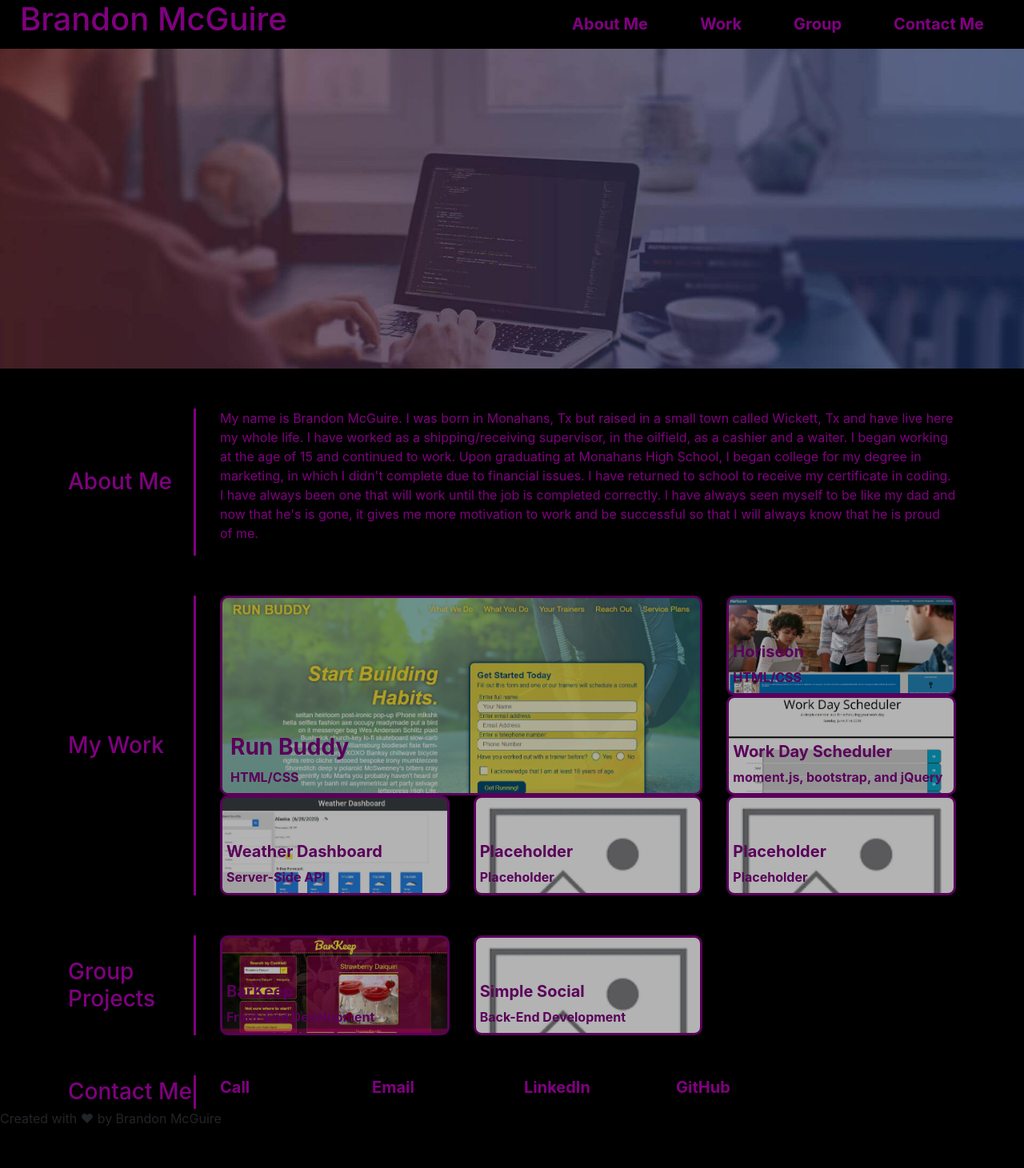
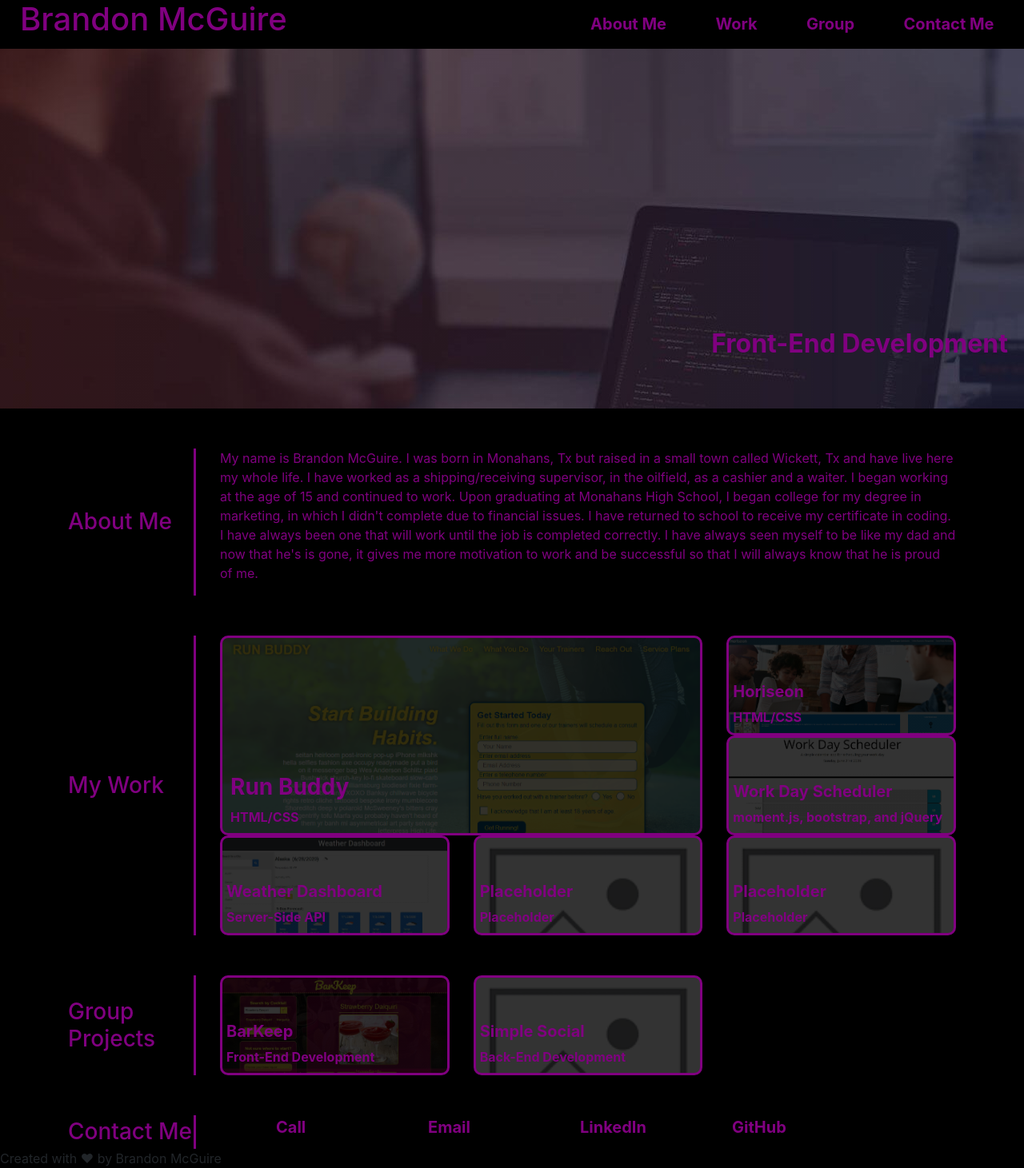
Before and after one commit to brandonmcguire1992/brandon-mcguire-official, a plain HTML site: page index.html in a window 1280 px wide. Shown: the whole page at 80% size. Before the commit the page ends 1411 px from the top, so only its background shows below. Drawn offline with nearby package versions, Linux system fonts and the light colour scheme.

Commit message:
update some styling

```diff
--- a/assets/css/style.css
+++ b/assets/css/style.css
@@ -1,15 +1,26 @@
+
+
 body{
     background-color: black;
+
 }
 
 .hero{
-    background-size: cover;
+    /* background-size: cover; */
+    width: auto;
+    background-image: linear-gradient(
+        rgba(0, 0, 0, 0.3),
+        rgba(0, 0, 0, 0.3)
+    ), url('../images/full-stack-developer-banner.jpg');
+    background-attachment: cover;
+    height: 450px;
 }
 
 header {
     justify-content: space-between;
     display: flex;
     color: purple;
+
 }
 
 header a {
@@ -29,7 +40,7 @@ header nav ul{
 header nav ul li a {
     padding: 10px 15px;
     color: purple;
-    padding-right: 50px;
+    /* padding-right: 50px; */
     font-size: 20px;
     font-weight: bold;
 }
@@ -40,35 +51,54 @@ header nav ul li a {
 }
 
 .project-1{
-    background-image: url('../images/run-buddy.jpg.png');
+
+    background-image: linear-gradient(
+      rgba(0, 0, 0, 0.8),
+      rgba(0, 0, 0, 0.8)
+    ), url('../images/run-buddy.jpg.png');
     background-size: cover;
     height: 250px;
     border: purple 3px solid;
     border-radius: 10px;
-    opacity: 0.7;
+    /* opacity: 0.7; */
 }
 
 .project-2{
-    background-image: url('../images/horiseon.jpg.png');
+    background-image: linear-gradient(
+      rgba(0, 0, 0, 0.8),
+      rgba(0, 0, 0, 0.8)
+    ),  url('../images/horiseon.jpg.png');
 }
 
 .project-3 {
-    background-image: url('../images/work-day-scheduler.jpg');
+    background-image: linear-gradient(
+      rgba(0, 0, 0, 0.8),
+      rgba(0, 0, 0, 0.8)
+    ),  url('../images/work-day-scheduler.jpg');
 
 }
 
 .project-4 {
-    background-image: url('../images/weather-dashboard.jpg');
+    background-image: linear-gradient(
+      rgba(0, 0, 0, 0.8),
+      rgba(0, 0, 0, 0.8)
+    ),  url('../images/weather-dashboard.jpg');
 
 }
 
 .project-5 {
-    background-image: url('../images/placeholder.jpg');
+    background-image: linear-gradient(
+      rgba(0, 0, 0, 0.8),
+      rgba(0, 0, 0, 0.8)
+    ),  url('../images/placeholder.jpg');
 
 }
 
 .project-6 {
-    background-image: url('../images/placeholder.jpg');
+    background-image: linear-gradient(
+      rgba(0, 0, 0, 0.8),
+      rgba(0, 0, 0, 0.8)
+    ),  url('../images/placeholder.jpg');
 }
 
 .img {
@@ -76,7 +106,6 @@ header nav ul li a {
     height: 125px;
     border: purple 3px solid;
     border-radius: 10px;
-    opacity: 0.7;
 
 }
 
@@ -106,17 +135,23 @@ header nav ul li a {
 }
 
 .group-1 {
-    background-image: url('../images/barkeep.jpg');
+    background-image: linear-gradient(
+      rgba(0, 0, 0, 0.8),
+      rgba(0, 0, 0, 0.8)
+    ),  url('../images/barkeep.jpg');
 }
 
 .group-2 {
-    background-image: url('../images/placeholder.jpg');
+    background-image: linear-gradient(
+      rgba(0, 0, 0, 0.8),
+      rgba(0, 0, 0, 0.8)
+    ),  url('../images/placeholder.jpg');
 }
 
 li a:hover{
     background-color: blueviolet;
     text-decoration: none;
-    border-radius: 5px;
+    border-radius: 20px;
 }
 
 h3 span:hover, p span:hover{
@@ -130,12 +165,14 @@ h3 span:hover, p span:hover{
     font-weight: bold;
     font-size: 20px;
     align-content: center;
+    padding: 15px;
+    margin: 55px;
 }
 
 .contact a:hover{
     background-color: blueviolet;
     text-decoration: none;
-    border-radius: 5px;
+    border-radius: 20px;
 }
 
 .title{
@@ -158,3 +195,11 @@ h3 span:hover, p span:hover{
 .contact-me-links {
     height: 100%;
 }
+
+.subtitle {
+    text-align: right;
+    color: purple;
+    padding-right: 20px;
+    font-weight: bold;
+    padding-top: 350px;
+}
--- a/index.html
+++ b/index.html
@@ -22,25 +22,42 @@
                         <!-- Anchor element -->
                         <a href="#about-me">About Me</a>
                     </li>
+                    &nbsp;
+                    &nbsp;
+                    &nbsp;
+                    &nbsp;
                     <li>
                         <a href="#work">Work</a>
                     </li>
+                    &nbsp;
+                    &nbsp;
+                    &nbsp;
+                    &nbsp;
                     <li>
                         <a href="#group">Group</a>
                     </li>
+                    &nbsp;
+                    &nbsp;
+                    &nbsp;
+                    &nbsp;
                     <li>
                         <a href="#contact-me">Contact Me</a>
                     </li>
+                    &nbsp;
+                    &nbsp;
+                    &nbsp;
                 </ul>
             </nav>
         </header>
 
         <!-- Hero Section -->
-        <section id="hero">
-            <div>
-                <img src="./assets/images/full-stack-developer-banner.jpg" style="max-width: 100%;">
-                <!-- <h2 class="subtitle"><span>Front-End Development</span></h2> -->
+        <section class="hero">
+            <div class="hero-image">
+                <!-- <img src="./assets/images/full-stack-developer-banner.jpg" style="max-width: 100%"> -->
+                <div>
+                    <h2 class="subtitle"><span>Front-End Development</span></h2>
 
+                </div>
             </div>
 
         </section>
```
